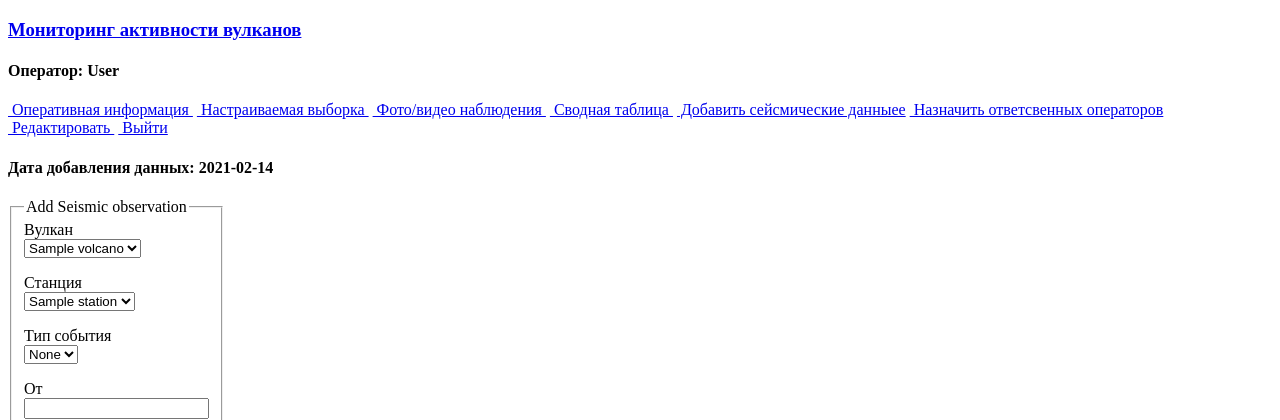
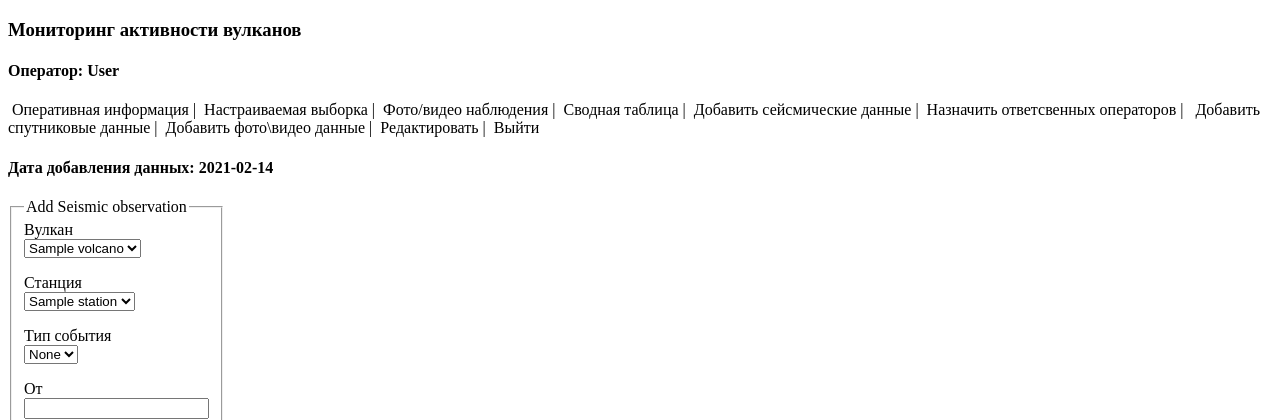
Before and after one commit to Matabanga41rus/VolcanoMonitoring, a Flask app: page /addseismicobs in a window 1280 px wide. Shown: the top 420 px of the page. Run offline with Flask 2, Linux system fonts and the light colour scheme; a user stored in the database is signed in; tables that the repository leaves empty hold one stand-in row (values such as "Sample post"); parts of the project's set-up code (start-up, migrations or seed data) failed here and were passed over.

Commit message:
add link on satellite and video observation

```diff
--- a/app/templates/base.html
+++ b/app/templates/base.html
@@ -7,24 +7,26 @@
 <body>
 <div>
     <div>
-        <a href="{{ url_for('index') }}">
+        <a style="text-decoration: none;color:black" href="{{ url_for('index') }}">
             <h3>Мониторинг активности вулканов</h3>
         </a>
         {%if not current_user.is_anonymous%}
         <h4>Оператор: {{current_user.opSurname}}</h4>
         {%endif%}
     </div>
-    <a href="{{ url_for('index') }}"> &nbsp;Оперативная информация&nbsp;</a>
-    <a href="{{ url_for('index') }}"> &nbsp;Настраиваемая выборка&nbsp;</a>
-    <a href="{{ url_for('index') }}"> &nbsp;Фото/видео наблюдения&nbsp;</a>
-    <a href="{{ url_for('index') }}"> &nbsp;Сводная таблица&nbsp;</a>
+    <a style="text-decoration: none;color:black" href="{{ url_for('index') }}"> &nbsp;Оперативная информация&nbsp;|</a>
+    <a style="text-decoration: none;color:black" href="{{ url_for('index') }}"> &nbsp;Настраиваемая выборка&nbsp;|</a>
+    <a style="text-decoration: none;color:black" href="{{ url_for('index') }}"> &nbsp;Фото/видео наблюдения&nbsp;|</a>
+    <a style="text-decoration: none;color:black" href="{{ url_for('index') }}"> &nbsp;Сводная таблица&nbsp;|</a>
     {%if current_user.is_anonymous%}
-    <a href="{{ url_for('login') }}"> &nbsp;Вход</a>
+    <a style="text-decoration: none;color:black" href="{{ url_for('login') }}"> &nbsp;Вход</a>
     {%else%}
-    <a href="{{ url_for('addseismicobs') }}"> &nbsp;Добавить&nbsp;сейсмические данныее</a>
-    <a href="{{ url_for('addobservation') }}"> &nbsp;Назначить ответсвенных операторов</a>
-    <a href="{{ url_for('index') }}"> &nbsp;Редактировать&nbsp;</a>
-    <a href="{{ url_for('logout') }}"> &nbsp;Выйти</a>
+    <a style="text-decoration: none;color:black" href="{{ url_for('addseismicobs') }}"> &nbsp;Добавить&nbsp;сейсмические данные&nbsp;|</a>
+    <a style="text-decoration: none;color:black" href="{{ url_for('addobservation') }}"> &nbsp;Назначить ответсвенных операторов&nbsp;|</a>
+    <a style="text-decoration: none;color:black" href="{{ url_for('addsatelliteobs') }}"> &nbsp; Добавить спутниковые данные&nbsp;|</a>
+    <a style="text-decoration: none;color:black" href="{{ url_for('addvideoobs') }}"> &nbsp;Добавить фото\видео данные&nbsp;|</a>
+    <a style="text-decoration: none;color:black" href="{{ url_for('index') }}"> &nbsp;Редактировать&nbsp;|</a>
+    <a style="text-decoration: none;color:black" href="{{ url_for('logout') }}"> &nbsp;Выйти</a>
     {%endif%}
 </div>
 {% block content %}{% endblock %}
```
